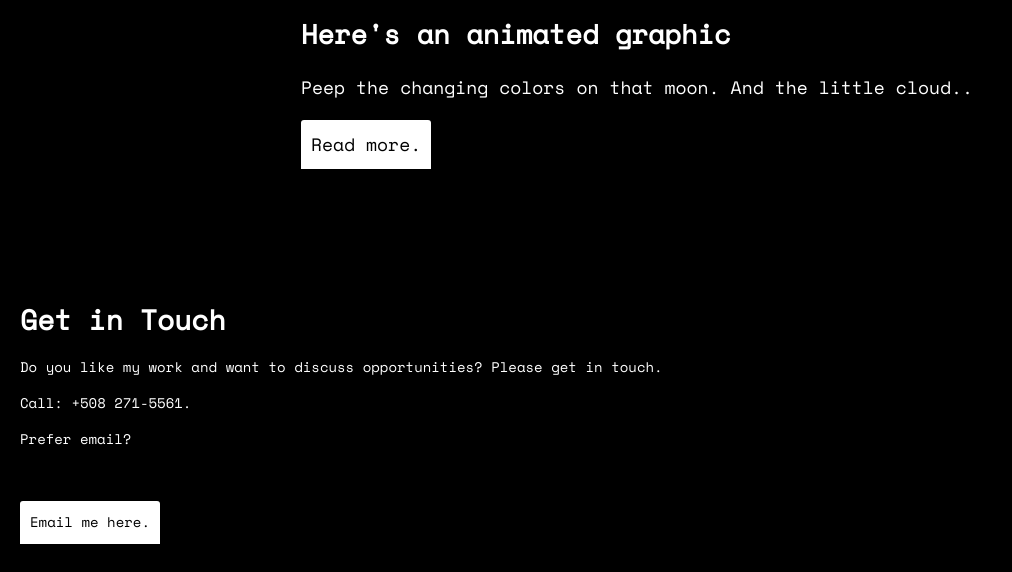
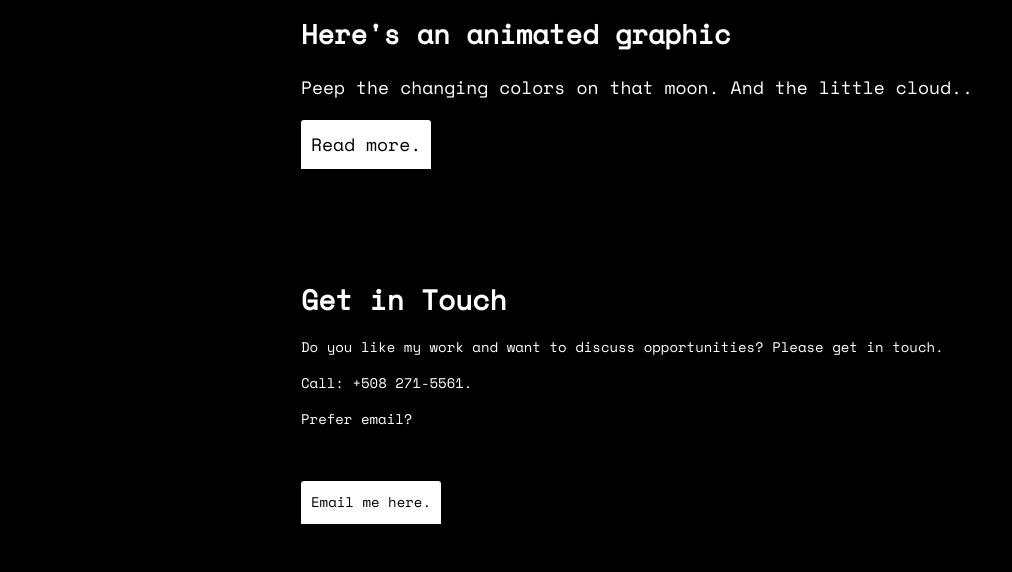
Before and after one commit to rexmacofficial/portfolio-website, a plain HTML site: page index.html in a window 1280 px wide. Shown: the part 1992-2564 px from the top of the page, without its empty margins (0-1012 px from the left). Drawn offline with nearby package versions, Linux system fonts and the light colour scheme.

Commit message:
updated divs
- fixed footer divs because having closed divs made the content left justify

```diff
--- a/index.html
+++ b/index.html
@@ -697,8 +697,8 @@
 
 
         <footer id="contact">
-            <div class="container"> </div>
-            <div class="text-block"> </div>
+            <div class="container">
+            <div class="text-block">
 
             <h1>Get in Touch</h1>
             <p>Do you like my work and want to discuss opportunities? Please get in touch.</p>
```
Also changed, not shown: about.html (+2 -2 lines), eaufactory.html (+2 -2 lines).
